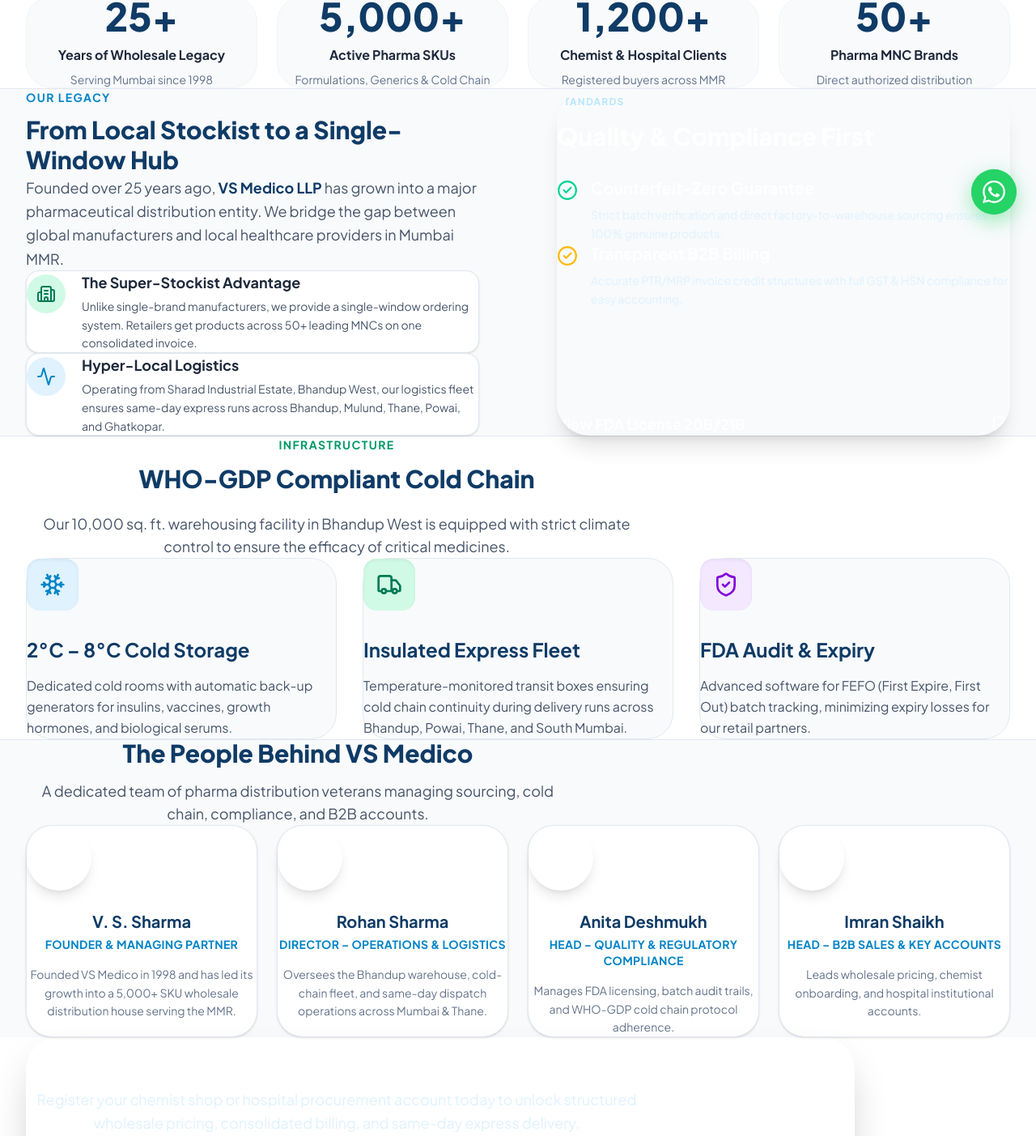
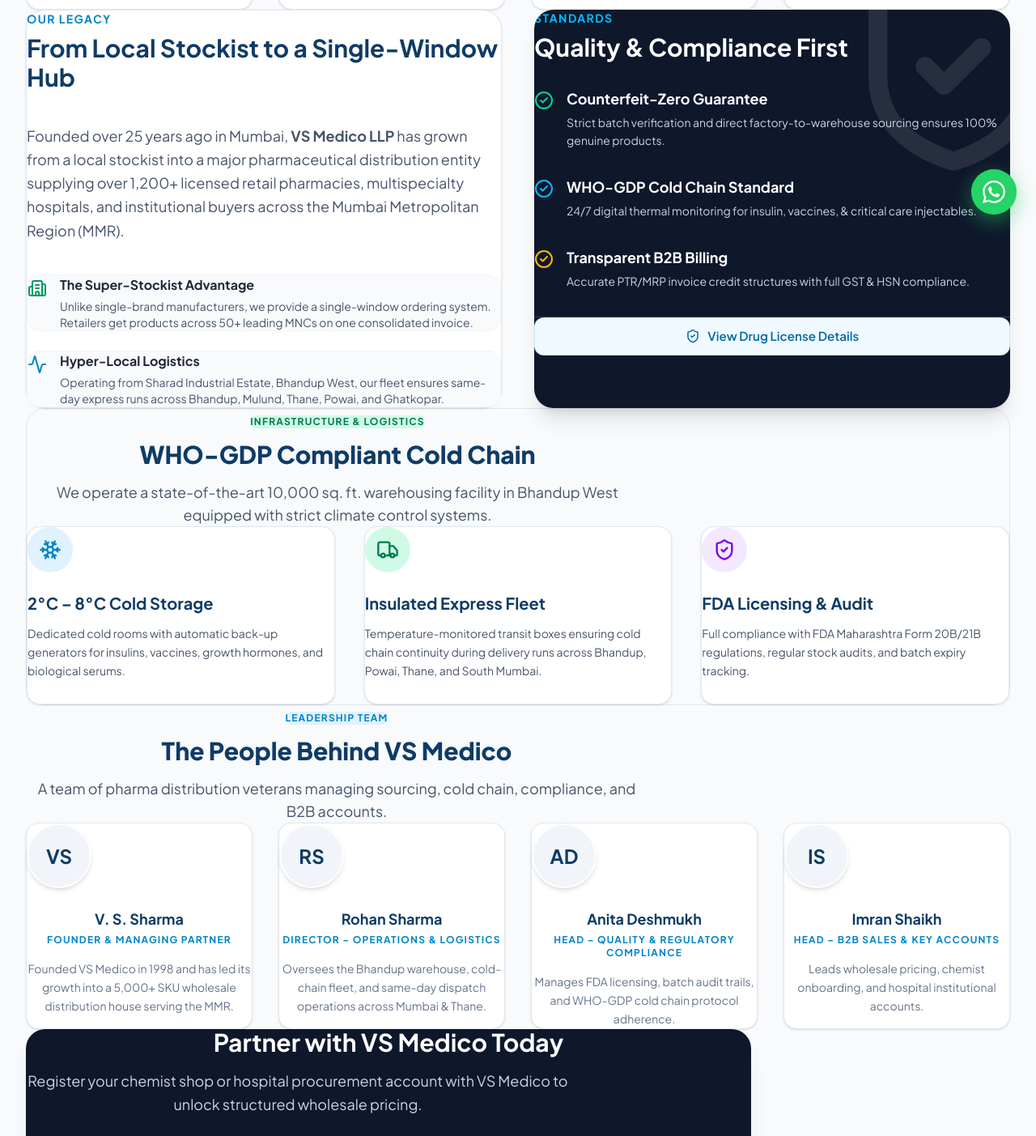
Before and after one commit to prashantjagtap2002/VS-Medico, a Next.js app: page /about in a window 1280 px wide. Shown: the part 511-1914 px from the top of the page at 81% size. Built offline with nearby package versions, Linux system fonts and the light colour scheme.

Commit message:
Fix UI overlap issues on About page by replacing Tailwind grid classes with robust native CSS grid layout classes

```diff
--- a/src/app/about/page.tsx
+++ b/src/app/about/page.tsx
@@ -10,7 +10,6 @@
   CheckCircle2,
   FileText,
   MessageCircle,
-  Award,
   Building2,
   Activity
 } from 'lucide-react';
@@ -19,236 +18,207 @@
   const { setIsModalOpen, setIsLicenseModalOpen } = useQuoteBasket();
 
   return (
-    <div className="bg-white">
-      {/* 1. Hero Section for About */}
-      <section className="relative pt-20 md:pt-28 pb-16 md:pb-24 overflow-hidden bg-slate-50 border-b border-slate-200">
-        <div className="absolute top-0 right-0 -mt-20 -mr-20 w-96 h-96 bg-primary opacity-5 rounded-full blur-3xl pointer-events-none"></div>
-        <div className="absolute bottom-0 left-0 -mb-20 -ml-20 w-96 h-96 bg-secondary opacity-5 rounded-full blur-3xl pointer-events-none"></div>
-
-        <div className="container relative z-10 text-center">
-          <span className="inline-flex items-center gap-2 px-4 py-1.5 rounded-full bg-sky-100 text-secondary font-bold text-xs uppercase tracking-widest mb-6">
-            <Award size={16} />
-            About VS Medico LLP
-          </span>
-          <h1 className="font-heading font-extrabold text-4xl md:text-5xl lg:text-6xl text-primary mb-6 leading-tight max-w-4xl mx-auto">
-            Powering Mumbai's Healthcare Supply Chain <span className="text-transparent bg-clip-text bg-gradient-to-r from-secondary to-accent-green">Since 1998</span>
+    <div className="py-16">
+      <div className="container">
+        {/* Header - Simple and Spacious */}
+        <div className="max-w-3xl mb-16 text-center mx-auto">
+          <span className="text-secondary font-bold text-sm tracking-wider uppercase mb-4 block">ABOUT VS MEDICO LLP</span>
+          <h1 className="font-heading font-extrabold text-4xl md:text-5xl text-primary mb-6 leading-tight">
+            Powering Mumbai's Healthcare Supply Chain Since 1998
           </h1>
-          <p className="text-slate-600 text-lg md:text-xl leading-relaxed max-w-3xl mx-auto">
-            A premier pharmaceutical wholesale distributor, super stockist, and authorized C&F partner supplying 1,200+ retail pharmacies and hospitals across the Mumbai Metropolitan Region.
+          <p className="text-slate-600 text-lg leading-relaxed max-w-2xl mx-auto">
+            VS Medico LLP is a premier pharmaceutical wholesale distributor, super stockist, and authorized C&F partner based in Bhandup West, Mumbai.
           </p>
         </div>
-      </section>
 
-      {/* 2. Stats Grid */}
-      <section className="py-16 md:py-20 bg-white">
-        <div className="container">
-          <div className="grid grid-cols-2 md:grid-cols-4 gap-6 md:gap-8">
+        {/* Stats Grid - Using native grid-4 */}
+        <div className="grid-4 mb-20">
           {TRUST_STATS.map((stat, idx) => (
-              <div key={idx} className="flex flex-col items-center justify-center text-center p-6 md:p-8 rounded-[2rem] bg-slate-50 hover:bg-slate-100 transition-colors border border-slate-100">
-                <div className="font-heading font-extrabold text-4xl md:text-5xl text-primary mb-3">{stat.value}</div>
+            <div key={idx} className="bg-white p-8 rounded-2xl border border-slate-200 shadow-sm text-center flex flex-col justify-center min-h-[160px]">
+              <div className="font-heading font-extrabold text-4xl text-primary mb-2">{stat.value}</div>
               <div className="font-bold text-slate-800 text-base mb-2">{stat.label}</div>
-                <div className="text-sm text-slate-500">{stat.detail}</div>
+              <div className="text-xs text-slate-500">{stat.detail}</div>
             </div>
           ))}
         </div>
-        </div>
-      </section>
 
-      {/* 3. The Story & Values */}
-      <section className="py-20 md:py-28 bg-slate-50 border-y border-slate-200">
-        <div className="container">
-          <div className="grid md:grid-cols-2 gap-16 lg:gap-24 items-center">
-
-            {/* Story Text */}
-            <div className="space-y-10">
+        {/* Detailed Story & Mission */}
+        <div className="grid-2 items-stretch mb-24">
+          <div className="flex flex-col gap-6 text-slate-600 leading-relaxed text-lg bg-white p-10 rounded-3xl border border-slate-200 shadow-sm">
             <div>
-                <span className="text-secondary font-bold text-sm tracking-widest uppercase mb-3 block">Our Legacy</span>
-                <h2 className="font-heading font-extrabold text-3xl md:text-4xl text-primary leading-tight">
+              <span className="text-secondary font-bold text-sm tracking-widest uppercase mb-2 block">Our Legacy</span>
+              <h2 className="font-heading font-bold text-3xl text-primary mb-4">
                 From Local Stockist to a Single-Window Hub
               </h2>
             </div>
 
-              <div className="space-y-6 text-slate-600 leading-relaxed text-lg">
             <p>
-                  Founded over 25 years ago, <strong className="text-primary font-bold">VS Medico LLP</strong> has grown into a major pharmaceutical distribution entity. We bridge the gap between global manufacturers and local healthcare providers in Mumbai MMR.
+              Founded over 25 years ago in Mumbai, <strong>VS Medico LLP</strong> has grown from a local stockist into a major pharmaceutical distribution entity supplying over 1,200+ licensed retail pharmacies, multispecialty hospitals, and institutional buyers across the Mumbai Metropolitan Region (MMR).
             </p>
 
-                <div className="flex gap-5 p-6 bg-white rounded-2xl border border-slate-200 shadow-sm hover:shadow-md transition-shadow">
-                  <div className="shrink-0 mt-1 w-12 h-12 rounded-full bg-emerald-100 text-emerald-700 flex items-center justify-center">
-                    <Building2 size={24} />
-                  </div>
+            <div className="flex items-start gap-4 mt-4 bg-slate-50 p-6 rounded-2xl border border-slate-100">
+              <div className="shrink-0 text-emerald-600 mt-1"><Building2 size={24} /></div>
               <div>
-                    <h4 className="font-bold text-slate-800 text-lg mb-1">The Super-Stockist Advantage</h4>
-                    <p className="text-sm leading-relaxed">Unlike single-brand manufacturers, we provide a single-window ordering system. Retailers get products across 50+ leading MNCs on one consolidated invoice.</p>
+                <h4 className="font-bold text-slate-800 text-base mb-1">The Super-Stockist Advantage</h4>
+                <p className="text-sm">Unlike single-brand manufacturers, we provide a single-window ordering system. Retailers get products across 50+ leading MNCs on one consolidated invoice.</p>
               </div>
             </div>
 
-                <div className="flex gap-5 p-6 bg-white rounded-2xl border border-slate-200 shadow-sm hover:shadow-md transition-shadow">
-                  <div className="shrink-0 mt-1 w-12 h-12 rounded-full bg-sky-100 text-secondary flex items-center justify-center">
-                    <Activity size={24} />
+            <div className="flex items-start gap-4 bg-slate-50 p-6 rounded-2xl border border-slate-100">
+              <div className="shrink-0 text-secondary mt-1"><Activity size={24} /></div>
+              <div>
+                <h4 className="font-bold text-slate-800 text-base mb-1">Hyper-Local Logistics</h4>
+                <p className="text-sm">Operating from Sharad Industrial Estate, Bhandup West, our fleet ensures same-day express runs across Bhandup, Mulund, Thane, Powai, and Ghatkopar.</p>
               </div>
+            </div>
+          </div>
+
+          <div className="flex flex-col gap-8 bg-slate-900 p-10 rounded-3xl shadow-xl text-white relative overflow-hidden">
+            <div className="absolute top-0 right-0 opacity-10 pointer-events-none">
+              <ShieldCheck size={280} className="transform translate-x-1/4 -translate-y-1/4 text-white" />
+            </div>
+
+            <div className="relative z-10">
+              <span className="text-sky-400 font-bold text-sm tracking-widest uppercase mb-2 block">Standards</span>
+              <h3 className="font-heading font-bold text-3xl mb-8">Quality & Compliance First</h3>
+
+              <div className="flex flex-col gap-8 text-base">
+                <div className="flex items-start gap-4">
+                  <CheckCircle2 size={24} className="text-emerald-400 shrink-0 mt-1" />
                   <div>
-                    <h4 className="font-bold text-slate-800 text-lg mb-1">Hyper-Local Logistics</h4>
-                    <p className="text-sm leading-relaxed">Operating from Sharad Industrial Estate, Bhandup West, our logistics fleet ensures same-day express runs across Bhandup, Mulund, Thane, Powai, and Ghatkopar.</p>
+                    <h4 className="font-bold text-white text-lg mb-1">Counterfeit-Zero Guarantee</h4>
+                    <p className="text-sm text-slate-300 leading-relaxed">Strict batch verification and direct factory-to-warehouse sourcing ensures 100% genuine products.</p>
+                  </div>
+                </div>
+
+                <div className="flex items-start gap-4">
+                  <CheckCircle2 size={24} className="text-sky-400 shrink-0 mt-1" />
+                  <div>
+                    <h4 className="font-bold text-white text-lg mb-1">WHO-GDP Cold Chain Standard</h4>
+                    <p className="text-sm text-slate-300 leading-relaxed">24/7 digital thermal monitoring for insulin, vaccines, & critical care injectables.</p>
+                  </div>
+                </div>
+
+                <div className="flex items-start gap-4">
+                  <CheckCircle2 size={24} className="text-amber-400 shrink-0 mt-1" />
+                  <div>
+                    <h4 className="font-bold text-white text-lg mb-1">Transparent B2B Billing</h4>
+                    <p className="text-sm text-slate-300 leading-relaxed">Accurate PTR/MRP invoice credit structures with full GST & HSN compliance.</p>
                   </div>
                 </div>
               </div>
             </div>
 
-            {/* Quality & Compliance Visual Card */}
-            <div className="relative h-full">
-               <div className="h-full bg-gradient-to-br from-primary-light to-primary rounded-[2.5rem] p-8 md:p-12 text-white shadow-xl flex flex-col justify-between overflow-hidden relative">
-                  <div className="absolute top-0 right-0 opacity-10 pointer-events-none">
-                    <ShieldCheck size={320} className="transform translate-x-1/4 -translate-y-1/4" />
-                  </div>
-
-                  <div className="relative z-10 mb-12">
-                    <span className="inline-block px-3 py-1 bg-white/10 rounded-full text-xs font-bold tracking-widest uppercase mb-4 text-sky-200">Standards</span>
-                    <h3 className="font-heading font-extrabold text-3xl mb-8">Quality & Compliance First</h3>
-
-                    <div className="space-y-8">
-                      <div className="flex items-start gap-4">
-                        <CheckCircle2 size={26} className="text-emerald-400 shrink-0 mt-1" />
-                        <div>
-                          <h4 className="font-bold text-xl mb-2">Counterfeit-Zero Guarantee</h4>
-                          <p className="text-sky-100 text-sm leading-relaxed">Strict batch verification and direct factory-to-warehouse sourcing ensures 100% genuine products.</p>
-                        </div>
-                      </div>
-
-                      <div className="flex items-start gap-4">
-                        <CheckCircle2 size={26} className="text-amber-400 shrink-0 mt-1" />
-                        <div>
-                          <h4 className="font-bold text-xl mb-2">Transparent B2B Billing</h4>
-                          <p className="text-sky-100 text-sm leading-relaxed">Accurate PTR/MRP invoice credit structures with full GST & HSN compliance for easy accounting.</p>
-                        </div>
+            <div className="relative z-10 pt-8 mt-auto border-t border-slate-700">
+              <button
+                onClick={() => setIsLicenseModalOpen(true)}
+                className="btn btn-secondary w-full flex justify-center"
+              >
+                <ShieldCheck size={18} />
+                <span>View Drug License Details</span>
+              </button>
             </div>
           </div>
         </div>
 
-                  <div className="relative z-10 pt-8 mt-auto border-t border-white/20">
-                    <button
-                      onClick={() => setIsLicenseModalOpen(true)}
-                      className="bg-white/10 hover:bg-white/20 text-white border border-white/30 rounded-2xl px-6 py-4 flex items-center justify-between w-full transition-all group"
-                    >
-                      <span className="font-bold text-lg">View FDA License 20B/21B</span>
-                      <ShieldCheck size={24} className="group-hover:scale-110 group-hover:text-emerald-400 transition-all" />
-                    </button>
+        {/* Cold Chain & Logistics Infrastructure */}
+        <section className="bg-slate-50 p-10 md:p-14 rounded-3xl border border-slate-200 mb-24">
+          <div className="text-center max-w-3xl mx-auto mb-12">
+            <span className="text-emerald-700 font-bold text-xs uppercase tracking-widest bg-emerald-100 px-4 py-2 rounded-full inline-block mb-4">
+              INFRASTRUCTURE & LOGISTICS
+            </span>
+            <h2 className="font-heading font-extrabold text-3xl md:text-4xl text-primary mb-4">
+              WHO-GDP Compliant Cold Chain
+            </h2>
+            <p className="text-slate-600 text-lg">
+              We operate a state-of-the-art 10,000 sq. ft. warehousing facility in Bhandup West equipped with strict climate control systems.
+            </p>
           </div>
+
+          <div className="grid-3">
+            <div className="bg-white p-8 rounded-2xl border border-slate-200 shadow-sm min-h-[220px]">
+              <div className="w-14 h-14 rounded-xl bg-sky-100 text-secondary flex items-center justify-center mb-6">
+                <Snowflake size={28} />
               </div>
+              <h3 className="font-bold text-primary text-xl mb-3">2°C – 8°C Cold Storage</h3>
+              <p className="text-sm text-slate-600 leading-relaxed">
+                Dedicated cold rooms with automatic back-up generators for insulins, vaccines, growth hormones, and biological serums.
+              </p>
             </div>
+
+            <div className="bg-white p-8 rounded-2xl border border-slate-200 shadow-sm min-h-[220px]">
+              <div className="w-14 h-14 rounded-xl bg-emerald-100 text-emerald-700 flex items-center justify-center mb-6">
+                <Truck size={28} />
+              </div>
+              <h3 className="font-bold text-primary text-xl mb-3">Insulated Express Fleet</h3>
+              <p className="text-sm text-slate-600 leading-relaxed">
+                Temperature-monitored transit boxes ensuring cold chain continuity during delivery runs across Bhandup, Powai, Thane, and South Mumbai.
+              </p>
+            </div>
+
+            <div className="bg-white p-8 rounded-2xl border border-slate-200 shadow-sm min-h-[220px]">
+              <div className="w-14 h-14 rounded-xl bg-purple-100 text-purple-700 flex items-center justify-center mb-6">
+                <ShieldCheck size={28} />
+              </div>
+              <h3 className="font-bold text-primary text-xl mb-3">FDA Licensing & Audit</h3>
+              <p className="text-sm text-slate-600 leading-relaxed">
+                Full compliance with FDA Maharashtra Form 20B/21B regulations, regular stock audits, and batch expiry tracking.
+              </p>
             </div>
           </div>
         </section>
 
-      {/* 4. Infrastructure */}
-      <section className="py-20 md:py-28 bg-white">
-        <div className="container">
-          <div className="text-center max-w-3xl mx-auto mb-16 md:mb-20">
-            <span className="text-emerald-600 font-bold text-sm tracking-widest uppercase mb-4 block">Infrastructure</span>
-            <h2 className="font-heading font-extrabold text-3xl md:text-4xl text-primary mb-6">
-              WHO-GDP Compliant Cold Chain
-            </h2>
-            <p className="text-slate-600 text-lg">
-              Our 10,000 sq. ft. warehousing facility in Bhandup West is equipped with strict climate control to ensure the efficacy of critical medicines.
-            </p>
-          </div>
-
-          <div className="grid md:grid-cols-3 gap-8">
-            <div className="bg-slate-50 p-8 md:p-10 rounded-[2rem] border border-slate-200 hover:border-sky-300 hover:shadow-xl hover:-translate-y-2 transition-all duration-300">
-              <div className="w-16 h-16 rounded-2xl bg-sky-100 text-secondary flex items-center justify-center mb-8 shadow-inner">
-                <Snowflake size={32} />
-              </div>
-              <h3 className="font-bold text-primary text-2xl mb-4">2°C – 8°C Cold Storage</h3>
-              <p className="text-slate-600 leading-relaxed">
-                Dedicated cold rooms with automatic back-up generators for insulins, vaccines, growth hormones, and biological serums.
-              </p>
-            </div>
-
-            <div className="bg-slate-50 p-8 md:p-10 rounded-[2rem] border border-slate-200 hover:border-emerald-300 hover:shadow-xl hover:-translate-y-2 transition-all duration-300">
-              <div className="w-16 h-16 rounded-2xl bg-emerald-100 text-emerald-700 flex items-center justify-center mb-8 shadow-inner">
-                <Truck size={32} />
-              </div>
-              <h3 className="font-bold text-primary text-2xl mb-4">Insulated Express Fleet</h3>
-              <p className="text-slate-600 leading-relaxed">
-                Temperature-monitored transit boxes ensuring cold chain continuity during delivery runs across Bhandup, Powai, Thane, and South Mumbai.
-              </p>
-            </div>
-
-            <div className="bg-slate-50 p-8 md:p-10 rounded-[2rem] border border-slate-200 hover:border-purple-300 hover:shadow-xl hover:-translate-y-2 transition-all duration-300">
-              <div className="w-16 h-16 rounded-2xl bg-purple-100 text-purple-700 flex items-center justify-center mb-8 shadow-inner">
-                <ShieldCheck size={32} />
-              </div>
-              <h3 className="font-bold text-primary text-2xl mb-4">FDA Audit & Expiry</h3>
-              <p className="text-slate-600 leading-relaxed">
-                Advanced software for FEFO (First Expire, First Out) batch tracking, minimizing expiry losses for our retail partners.
-              </p>
-            </div>
-          </div>
-        </div>
-      </section>
-
-      {/* 5. Leadership */}
-      <section className="py-20 md:py-28 bg-slate-50 border-t border-slate-200">
-        <div className="container">
-          <div className="text-center max-w-2xl mx-auto mb-16 md:mb-20">
+        {/* Leadership Team */}
+        <section className="mb-24">
+          <div className="text-center max-w-3xl mx-auto mb-12">
+            <span className="text-secondary font-bold text-xs uppercase tracking-widest bg-sky-100 px-4 py-2 rounded-full inline-block mb-4">
+              LEADERSHIP TEAM
+            </span>
             <h2 className="font-heading font-extrabold text-3xl md:text-4xl text-primary mb-4">
               The People Behind VS Medico
             </h2>
             <p className="text-slate-600 text-lg">
-              A dedicated team of pharma distribution veterans managing sourcing, cold chain, compliance, and B2B accounts.
+              A team of pharma distribution veterans managing sourcing, cold chain, compliance, and B2B accounts.
             </p>
           </div>
 
-          <div className="grid sm:grid-cols-2 lg:grid-cols-4 gap-6 md:gap-8">
+          <div className="grid-4">
             {LEADERSHIP_TEAM.map((member, idx) => (
-              <div key={idx} className="bg-white p-8 rounded-[2rem] border border-slate-200 shadow-sm text-center hover:shadow-lg transition-shadow">
-                <div className="w-20 h-20 mx-auto rounded-full bg-gradient-to-br from-primary-light to-primary text-white flex items-center justify-center text-2xl font-bold font-heading mb-6 shadow-lg shadow-primary/20">
+              <div key={idx} className="bg-white p-8 rounded-2xl border border-slate-200 shadow-sm text-center flex flex-col justify-start h-full">
+                <div className="w-20 h-20 mx-auto rounded-full bg-slate-100 border-2 border-white shadow-md text-primary flex items-center justify-center text-2xl font-bold font-heading mb-6">
                   {member.initials}
                 </div>
-                <h3 className="font-bold text-primary text-xl mb-1">{member.name}</h3>
-                <div className="text-sm font-bold text-secondary tracking-wide uppercase mb-4">{member.role}</div>
+                <h3 className="font-bold text-primary text-lg mb-1">{member.name}</h3>
+                <div className="text-xs font-bold text-secondary tracking-widest uppercase mb-4">{member.role}</div>
                 <p className="text-sm text-slate-500 leading-relaxed">{member.bio}</p>
               </div>
             ))}
           </div>
-        </div>
         </section>
 
-      {/* 6. CTA Section */}
-      <section className="py-20 md:py-28 bg-white">
-        <div className="container">
-          <div className="bg-gradient-to-br from-primary to-primary-dark rounded-[2.5rem] p-10 md:p-20 text-center text-white shadow-2xl max-w-5xl mx-auto relative overflow-hidden">
-            <div className="absolute top-0 right-0 w-80 h-80 bg-white opacity-5 rounded-full blur-3xl transform translate-x-1/2 -translate-y-1/2 pointer-events-none"></div>
-            <div className="absolute bottom-0 left-0 w-80 h-80 bg-secondary opacity-20 rounded-full blur-3xl transform -translate-x-1/2 translate-y-1/2 pointer-events-none"></div>
-
-            <div className="relative z-10">
-              <h3 className="font-heading font-extrabold text-3xl md:text-5xl mb-6 leading-tight">Ready to Partner with VS Medico?</h3>
-              <p className="text-sky-100 text-lg md:text-xl mb-12 max-w-3xl mx-auto leading-relaxed">
-                Register your chemist shop or hospital procurement account today to unlock structured wholesale pricing, consolidated billing, and same-day express delivery.
+        {/* CTA */}
+        <div className="text-center bg-slate-900 p-12 rounded-3xl shadow-xl max-w-4xl mx-auto mb-12 text-white">
+          <h3 className="font-heading font-bold text-3xl md:text-4xl mb-4">Partner with VS Medico Today</h3>
+          <p className="text-slate-300 text-lg mb-8 max-w-2xl mx-auto leading-relaxed">
+            Register your chemist shop or hospital procurement account with VS Medico to unlock structured wholesale pricing.
           </p>
-
-              <div className="flex flex-col sm:flex-row justify-center gap-5">
-                <button
-                  onClick={() => setIsModalOpen(true)}
-                  className="bg-white text-primary hover:bg-slate-50 hover:-translate-y-1 px-8 py-4 rounded-xl font-bold text-lg flex items-center justify-center gap-3 transition-all shadow-lg"
-                >
-                  <FileText size={22} />
+          <div className="flex flex-wrap justify-center gap-4">
+            <button onClick={() => setIsModalOpen(true)} className="btn bg-white text-slate-900 hover:bg-slate-100 border-none font-bold">
+              <FileText size={18} />
               <span>Submit Account Request</span>
             </button>
             <a
               href={`https://wa.me/${COMPANY_INFO.contact.whatsappRaw}`}
               target="_blank"
               rel="noopener noreferrer"
-                  className="bg-[#25D366] hover:bg-[#1eb856] hover:-translate-y-1 text-white px-8 py-4 rounded-xl font-bold text-lg flex items-center justify-center gap-3 transition-all shadow-lg"
+              className="btn btn-whatsapp border-none font-bold"
             >
-                  <MessageCircle size={22} />
+              <MessageCircle size={18} />
               <span>WhatsApp Direct Desk</span>
             </a>
           </div>
         </div>
       </div>
     </div>
-      </section>
-    </div>
   );
 }
```
Lines whose indentation alone changed are shown as unchanged.
